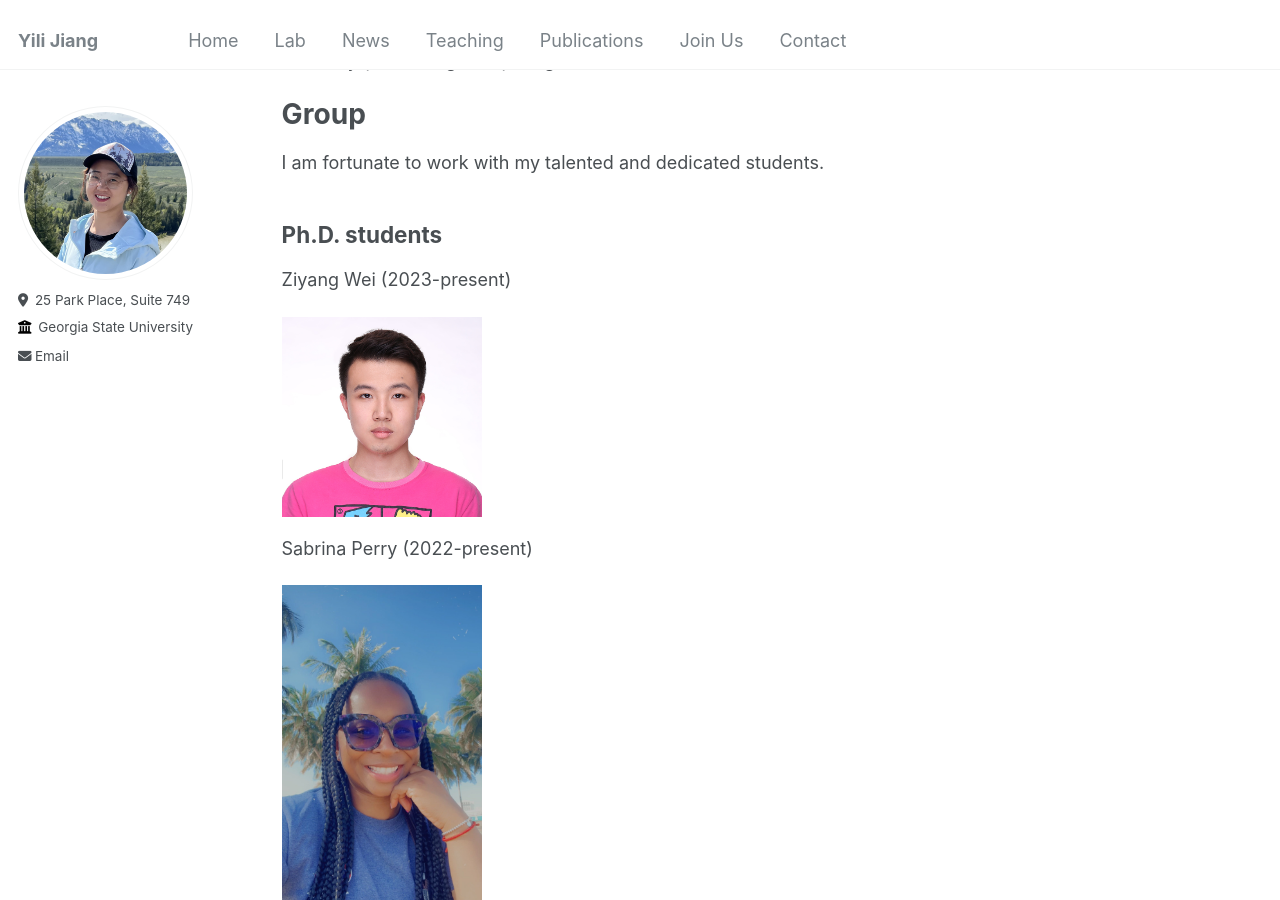
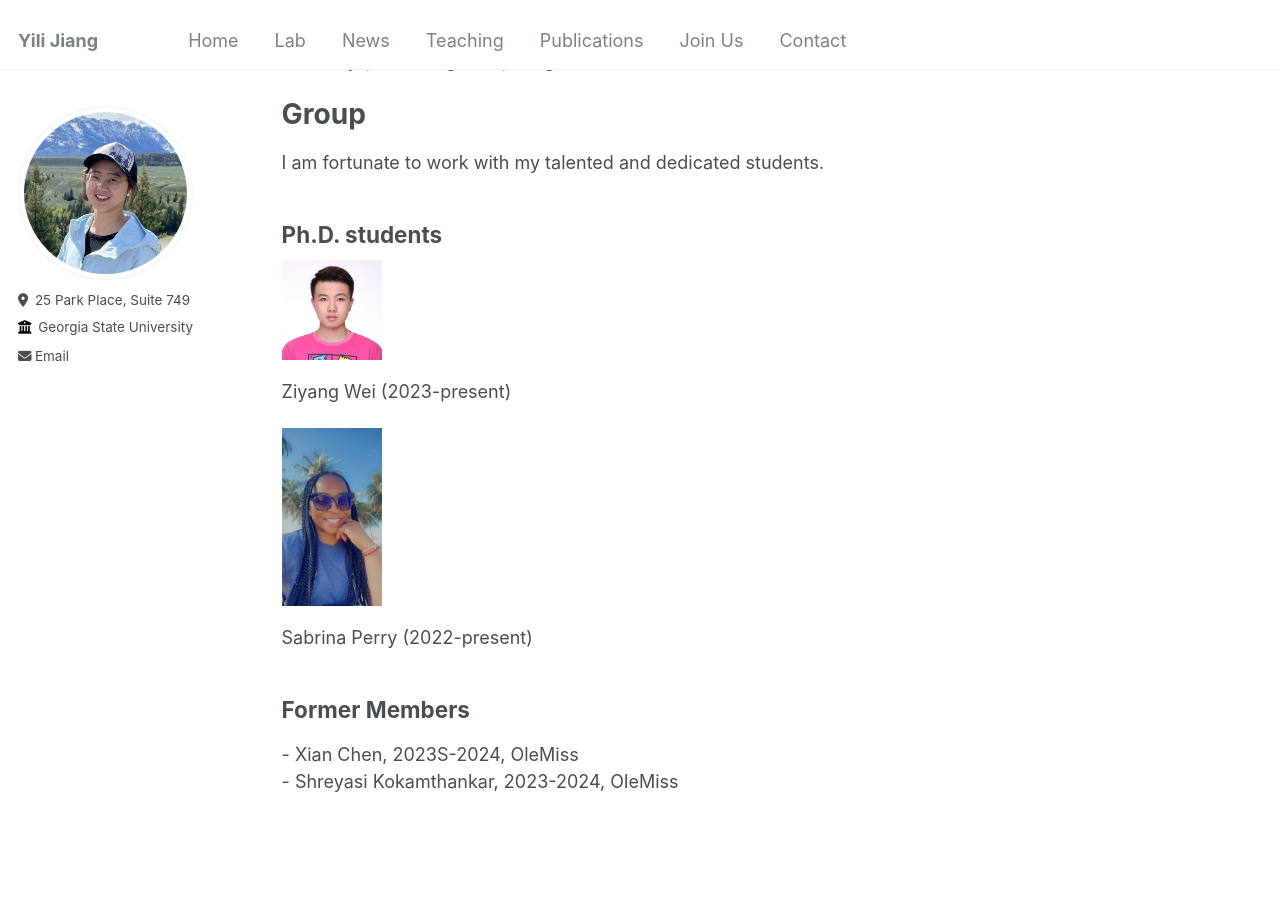
Before and after one commit to suhbrina-perry/suhbrina-perry.github.io, a Jekyll site: the page built from _pages/lab.html, in a window 1280 px wide and 900 px high, scrolled down 608 px. Built offline with Jekyll 4.4.1, drawn with Linux system fonts in a browser that asks for light colours.

Commit message:
Update lab.html

```diff
--- a/_pages/lab.html
+++ b/_pages/lab.html
@@ -189,10 +189,11 @@ author_profile: true
     <h1>Group</h1>
     <p> I am fortunate to work with my talented and dedicated students. </p>
     <h2>Ph.D. students</h2>
+
+     <img src="/images/ZiyangPortrait.jpg" width="100" height="100">
     <p> Ziyang Wei (2023-present)</p>
-     <img src="/images/ZiyangPortrait.jpg" width="200" height="150">
+     <img src="/images/SabrinaPortrait.jpg" width="100" height="100">
     <p> Sabrina Perry (2022-present) </p>
-     <img src="/images/SabrinaPortrait.jpg" width="200" height="150">
     <h2>Former Members</h3>
     <p> - Xian Chen, 2023S-2024, OleMiss  <br>
         - Shreyasi Kokamthankar, 2023-2024, OleMiss  </p>
```
